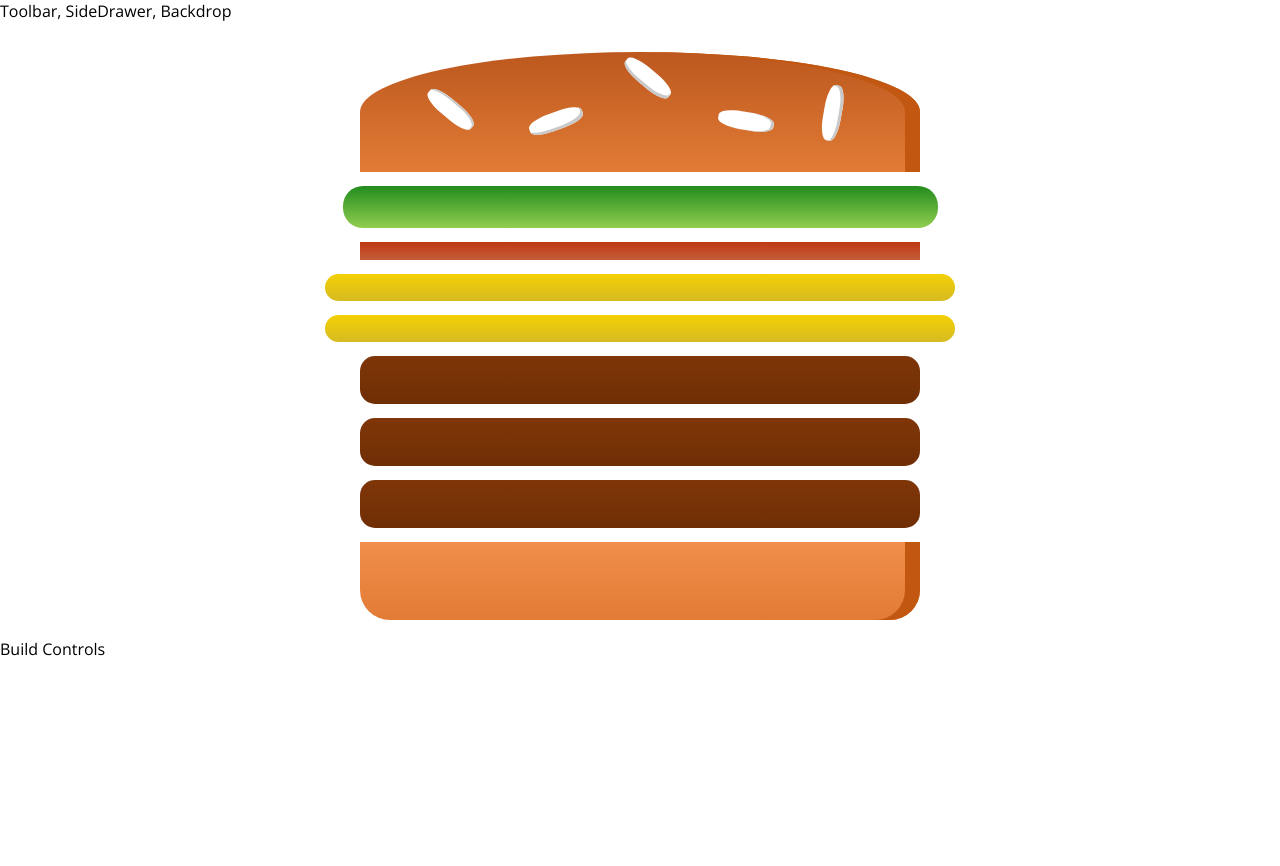
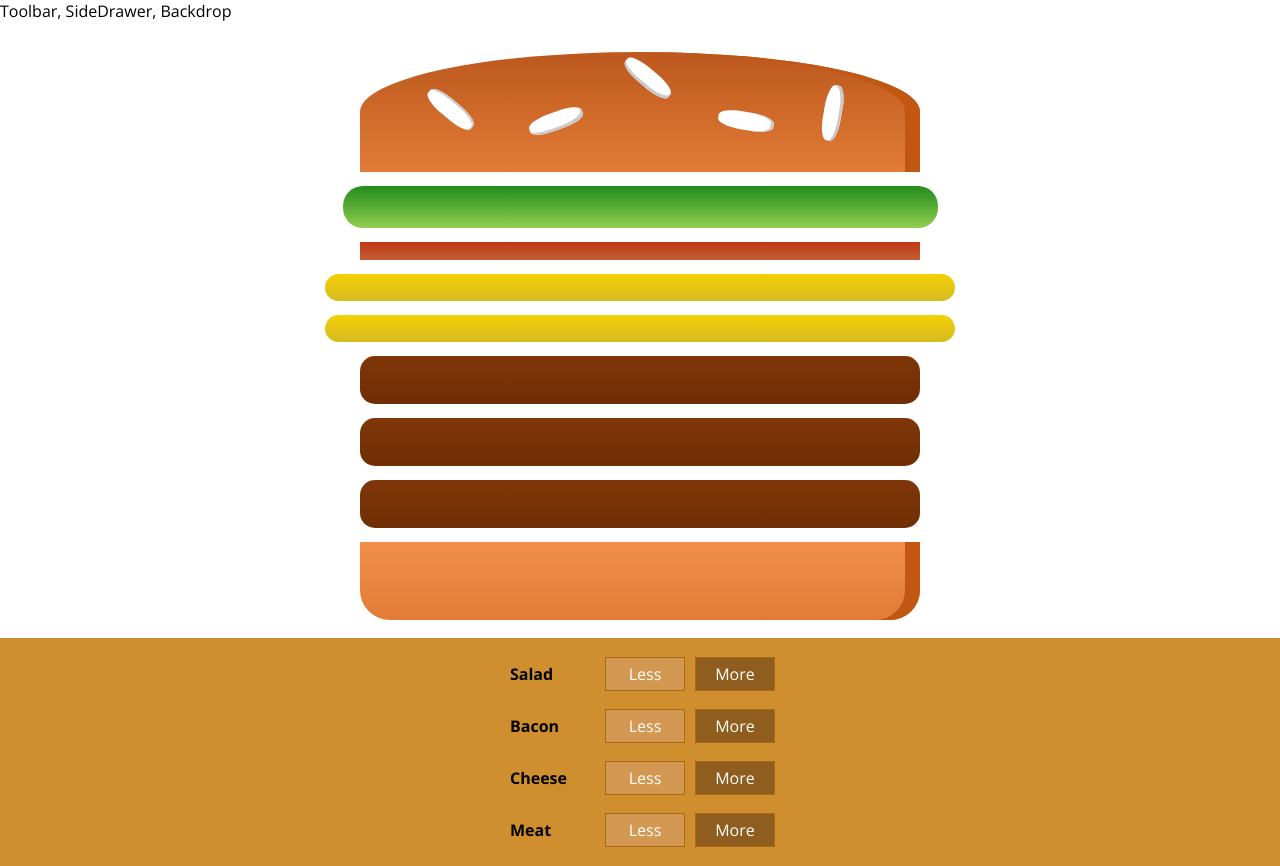
Before and after one commit to Tanvir-rahman/react-burger, a React app: page / in a window 1280 px wide. Before the commit the page ends 800 px from the top, so only its background shows below. Built offline with nearby package versions, Linux system fonts and the light colour scheme.

Commit message:
connecting state to build controls

```diff
--- /dev/null
+++ b/src/components/Burger/BuildControls/BuildControl/BuildControl.css
@@ -0,0 +1,57 @@
+.BuildControl {
+  display: flex;
+  justify-content: space-between;
+  align-items: center;
+  margin: 5px 0;
+}
+
+.BuildControl button {
+  display: block;
+  font: inherit;
+  padding: 5px;
+  margin: 0 5px;
+  width: 80px;
+  border: 1px solid #AA6817;
+  cursor: pointer;
+  outline: none;
+}
+
+
+.BuildControl button:disabled {
+  background-color: #AC9980;
+  border: 1px solid #7E7365;
+  color: #ccc;
+  cursor: default;
+}
+
+.BuildControl button:hover:disabled {
+  background-color: #AC9980;
+  color: #ccc;
+  cursor: not-allowed;
+}
+
+.Label {
+  padding: 10px;
+  font-weight: bold;
+  width: 80px;
+}
+
+.BuildControl .Less {
+  background-color: #D39952;
+  color: white;
+}
+
+.BuildControl .More {
+  background-color: #8F5E1E;
+  color: white;
+}
+
+.BuildControl .Less:hover, .BuildControl .Less:active {
+  background-color: #DAA972;
+  color: white;
+}
+
+.BuildControl .More:hover,.BuildControl .More:active {
+  background-color: #99703F;
+  color: white;
+}
--- /dev/null
+++ b/src/components/Burger/BuildControls/BuildControl/BuildControl.js
@@ -0,0 +1,13 @@
+import React from 'react';
+
+import classes from './BuildControl.css';
+
+const buildControl = (props) => (
+  <div className={classes.BuildControl}>
+    <div className={classes.Label}>  {props.label}</div>
+    <button className={classes.Less}>Less</button>
+    <button className={classes.More}>More</button>
+  </div>
+);
+
+export default buildControl;
--- /dev/null
+++ b/src/components/Burger/BuildControls/BuildControls.css
@@ -0,0 +1,10 @@
+.BuildControls {
+  width: 100%;
+  background-color: #CF8F2E;
+  display: flex;
+  flex-flow: column;
+  align-items: center;
+  box-shadow: 0 2px 1px #ccc;
+  margin: auto;
+  padding: 10px 0;
+}
--- /dev/null
+++ b/src/components/Burger/BuildControls/BuildControls.js
@@ -0,0 +1,23 @@
+import React from 'react';
+
+import classes from './BuildControls.css';
+import BuildControl from './BuildControl/BuildControl';
+
+const controls = [
+  { label: 'Salad', type: 'salad' },
+  { label: 'Bacon', type: 'bacon' },
+  { label: 'Cheese', type: 'cheese' },
+  { label: 'Meat', type: 'meat' }
+];
+
+const buildControls = (props) => (
+  <div className={classes.BuildControls}>
+    {
+      controls.map(ctrl => (
+        <BuildControl key={ctrl.label} label={ctrl.label}/>
+      ))
+    }
+  </div>
+);
+
+export default buildControls;
--- a/src/containers/BurgerBuilder/BurgerBuilder.js
+++ b/src/containers/BurgerBuilder/BurgerBuilder.js
@@ -2,6 +2,14 @@
 
 import Aux from '../../hoc/_Aux';
 import Burger from '../../components/Burger/Burger';
+import BuildControls from '../../components/Burger/BuildControls/BuildControls';
+
+const INGREDIENT_PRICES = {
+    salad: 0.5,
+    cheese: 0.4,
+    meat: 1.3,
+    bacon: 0.7
+}
 
 class BurgerBuilder extends Component {
     // constructor(props) {
@@ -14,14 +22,23 @@
             bacon: 1,
             cheese: 2,
             meat: 3
-        }
+        },
+        totalPrice: 4
+    }
+
+    addIngredientHandler = (type) => {
+
+    }
+
+    removeIngredientHandler = (type) => {
+
     }
 
     render () {
         return (
             <Aux>
                 <Burger ingredients={this.state.ingredients} />
-                <div>Build Controls</div>
+                <BuildControls/>
             </Aux>
         );
     }
```
